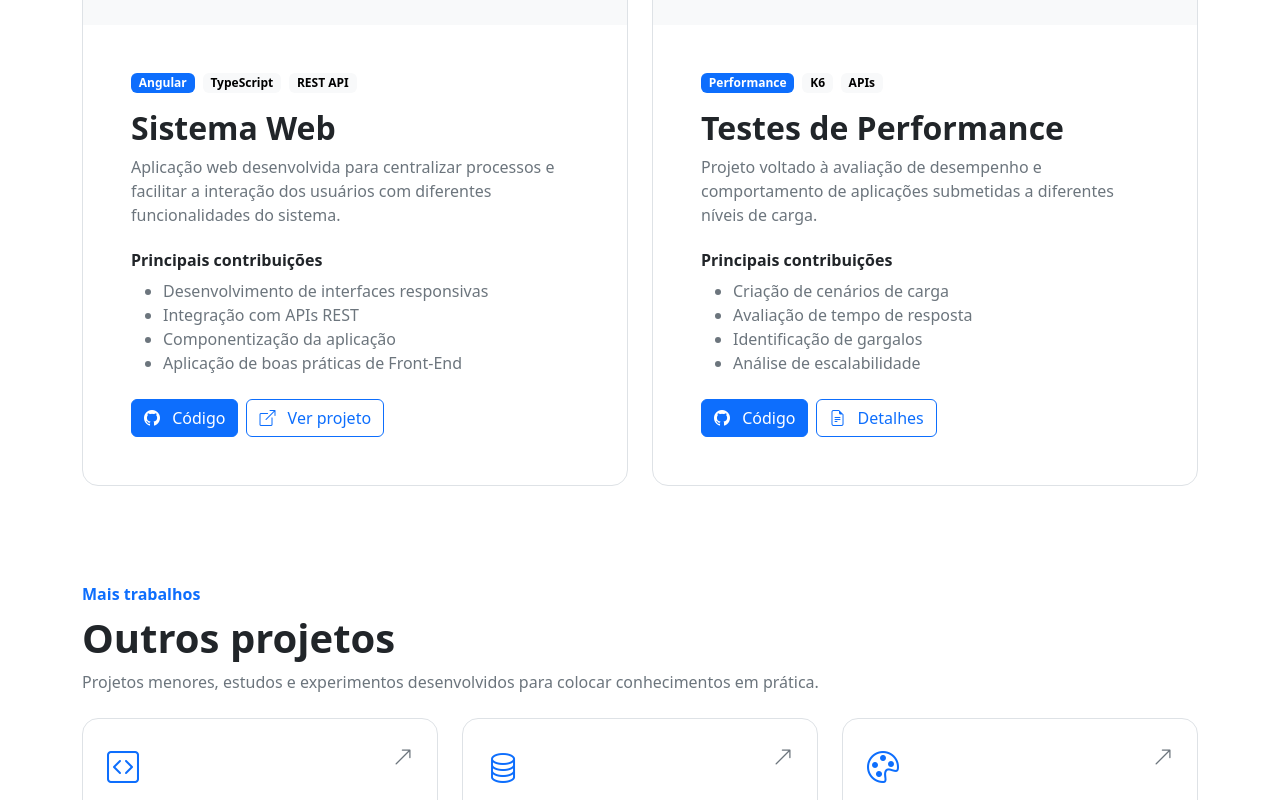
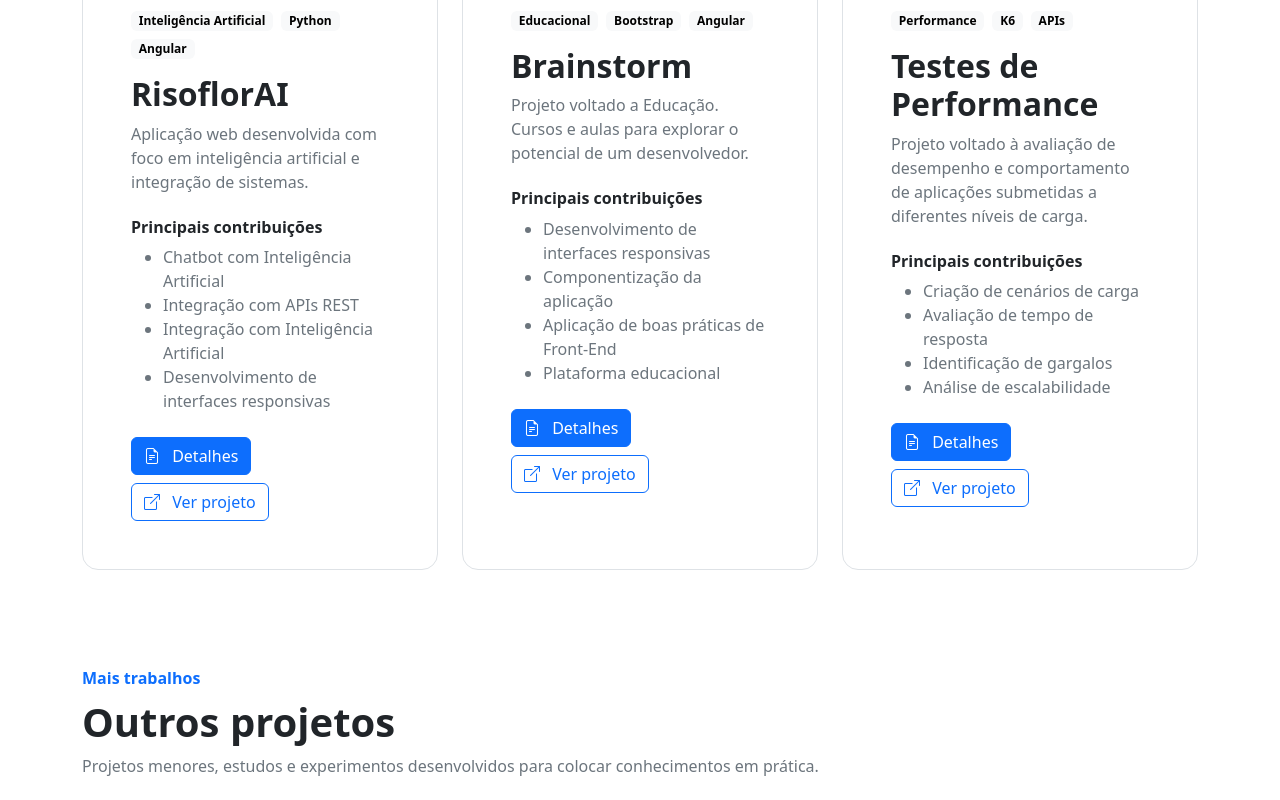
Before and after one commit to ronaldosabino/professional-portfolio, an Angular app: page /projects in a window 1280 px wide. Shown: the part 1100-1900 px from the top of the page. Built offline with nearby package versions, Linux system fonts and the light colour scheme.

Commit message:
feat: update project sections with improved layout, content, and styling

```diff
--- a/src/app/features/home/home.html
+++ b/src/app/features/home/home.html
@@ -561,7 +561,7 @@
     <div class="row g-4">
 
         <!-- Projeto -->
-        <div class="col-md-6 col-lg-4">
+        <div class="col-12 col-lg-4">
 
             <article class="border rounded-4 overflow-hidden h-100">
 
@@ -571,17 +571,17 @@
 
                 <div class="p-4">
 
-                    <div class="d-flex gap-2 flex-wrap">
+                    <div class="d-flex gap-2 flex-wrap mb-3">
 
-                        <span class="badge text-bg-light mb-3">
+                        <span class="badge text-bg-light">
                             Inteligência Artificial
                         </span>
 
-                        <span class="badge text-bg-light mb-3">
+                        <span class="badge text-bg-light">
                             Python
                         </span>
 
-                        <span class="badge text-bg-light mb-3">
+                        <span class="badge text-bg-light">
                             Angular
                         </span>
 
@@ -619,12 +619,16 @@
 
                 <div class="p-4">
 
-                    <div class="d-flex gap-2 flex-wrap">
-                        <span class="badge text-bg-light mb-3">
+                    <div class="d-flex gap-2 flex-wrap mb-3">
+                        <span class="badge text-bg-light">
                             Educacional
                         </span>
 
-                        <span class="badge text-bg-light mb-3">
+                        <span class="badge text-bg-light">
+                            Bootstrap
+                        </span>
+
+                        <span class="badge text-bg-light">
                             Angular
                         </span>
                     </div>
@@ -661,16 +665,16 @@
 
                 <div class="p-4">
 
-                    <div class="d-flex gap-2 flex-wrap">
-                        <span class="badge text-bg-light mb-3">
+                    <div class="d-flex gap-2 flex-wrap mb-3">
+                        <span class="badge text-bg-light">
                             Design System
                         </span>
 
-                        <span class="badge text-bg-light mb-3">
+                        <span class="badge text-bg-light">
                             Responsivo
                         </span>
 
-                        <span class="badge text-bg-light mb-3">
+                        <span class="badge text-bg-light">
                             Angular
                         </span>
                     </div>
--- a/src/app/features/projects/projects.html
+++ b/src/app/features/projects/projects.html
@@ -34,7 +34,7 @@
 
 
 <!-- FILTROS -->
-<section class="pb-4">
+<!-- <section class="pb-4">
 
     <div class="d-flex flex-wrap gap-2">
 
@@ -60,7 +60,7 @@
 
     </div>
 
-</section>
+</section> -->
 
 
 <!-- PROJETOS EM DESTAQUE -->
@@ -86,13 +86,13 @@
     <div class="row g-4">
 
         <!-- PROJETO 1 -->
-        <div class="col-lg-6">
+        <div class="col-12 col-lg-4">
 
             <article class="border rounded-4 overflow-hidden h-100">
 
                 <div class="bg-body-tertiary d-flex align-items-center justify-content-center" style="height: 320px;">
 
-                    <i class="bi bi-window-stack display-1 text-primary"></i>
+                    <i class="bi bi-robot display-1 text-primary"></i>
 
                 </div>
 
@@ -101,30 +101,119 @@
 
                     <div class="d-flex flex-wrap gap-2 mb-3">
 
-                        <span class="badge text-bg-primary">
-                            Angular
+                        <span class="badge text-bg-light">
+                            Inteligência Artificial
                         </span>
 
                         <span class="badge text-bg-light">
-                            TypeScript
+                            Python
                         </span>
 
                         <span class="badge text-bg-light">
-                            REST API
+                            Angular
                         </span>
 
                     </div>
 
 
                     <h3 class="fs-2 fw-bold">
-                        Sistema Web
+                        RisoflorAI
                     </h3>
 
 
                     <p class="text-secondary">
-                        Aplicação web desenvolvida para centralizar
-                        processos e facilitar a interação dos usuários
-                        com diferentes funcionalidades do sistema.
+                        Aplicação web desenvolvida com foco em inteligência artificial e integração de sistemas.
+                    </p>
+
+
+                    <div class="mt-4">
+
+                        <h4 class="fs-6 fw-semibold">
+                            Principais contribuições
+                        </h4>
+
+                        <ul class="text-secondary">
+
+                            <li>
+                                Chatbot com Inteligência Artificial
+                            </li>
+
+                            <li>
+                                Integração com APIs REST
+                            </li>
+
+                            <li>
+                                Integração com Inteligência Artificial
+                            </li>
+
+                            <li>
+                                Desenvolvimento de interfaces responsivas
+                            </li>
+
+                        </ul>
+
+                    </div>
+
+
+                    <div class="d-flex flex-wrap gap-2 mt-4">
+
+                        <button href="#" target="_blank" rel="noopener noreferrer" class="btn btn-primary">
+                            <i class="bi bi-file-earmark-text me-2"></i>
+                            Detalhes
+                        </button>
+
+                        <button href="#" target="_blank" rel="noopener noreferrer" class="btn btn-outline-primary">
+                            <i class="bi bi-box-arrow-up-right me-2"></i>
+                            Ver projeto
+                        </button>
+
+                    </div>
+
+                </div>
+
+            </article>
+
+        </div>
+
+        <!-- PROJETO 2 -->
+        <div class="col-12 col-md-6 col-lg-4">
+
+            <article class="border rounded-4 overflow-hidden h-100">
+
+                <div class="bg-body-tertiary d-flex align-items-center justify-content-center" style="height: 320px;">
+
+                    <i class="bi bi-tornado display-1 text-primary"></i>
+
+                </div>
+
+
+                <div class="p-4 p-lg-5">
+
+                    <div class="d-flex flex-wrap gap-2 mb-3">
+
+                        <span class="badge text-bg-light">
+                            Educacional
+                        </span>
+
+                        <span class="badge text-bg-light">
+                            Bootstrap
+                        </span>
+
+                        <span class="badge text-bg-light">
+                            Angular
+                        </span>
+
+                    </div>
+
+
+                    <h3 class="fs-2 fw-bold">
+                        Brainstorm
+                    </h3>
+
+
+                    <p class="text-secondary">
+                        Projeto voltado a Educação.<br>
+                        Cursos e aulas para explorar o potencial de um desenvolvedor.
                     </p>
 
 
@@ -141,15 +230,15 @@
                             </li>
 
                             <li>
-                                Integração com APIs REST
-                            </li>
-
-                            <li>
                                 Componentização da aplicação
                             </li>
 
                             <li>
                                 Aplicação de boas práticas de Front-End
+                            </li>
+
+                            <li>
+                                Plataforma educacional
                             </li>
 
                         </ul>
@@ -159,15 +248,15 @@
 
                     <div class="d-flex flex-wrap gap-2 mt-4">
 
-                        <a href="#" target="_blank" rel="noopener noreferrer" class="btn btn-primary">
-                            <i class="bi bi-github me-2"></i>
-                            Código
-                        </a>
+                        <button href="#" target="_blank" rel="noopener noreferrer" class="btn btn-primary">
+                            <i class="bi bi-file-earmark-text me-2"></i>
+                            Detalhes
+                        </button>
 
-                        <a href="#" target="_blank" rel="noopener noreferrer" class="btn btn-outline-primary">
+                        <button href="#" target="_blank" rel="noopener noreferrer" class="btn btn-outline-primary">
                             <i class="bi bi-box-arrow-up-right me-2"></i>
                             Ver projeto
-                        </a>
+                        </button>
 
                     </div>
 
@@ -177,9 +266,8 @@
 
         </div>
 
-
-        <!-- PROJETO 2 -->
-        <div class="col-lg-6">
+        <!-- PROJETO 3 -->
+        <div class="col-12 col-md-6 col-lg-4">
 
             <article class="border rounded-4 overflow-hidden h-100">
 
@@ -194,7 +282,7 @@
 
                     <div class="d-flex flex-wrap gap-2 mb-3">
 
-                        <span class="badge text-bg-primary">
+                        <span class="badge text-bg-light">
                             Performance
                         </span>
 
@@ -252,15 +340,15 @@
 
                     <div class="d-flex flex-wrap gap-2 mt-4">
 
-                        <a href="#" target="_blank" rel="noopener noreferrer" class="btn btn-primary">
-                            <i class="bi bi-github me-2"></i>
-                            Código
-                        </a>
-
-                        <a href="#" target="_blank" rel="noopener noreferrer" class="btn btn-outline-primary">
+                        <button href="#" target="_blank" rel="noopener noreferrer" class="btn btn-primary">
                             <i class="bi bi-file-earmark-text me-2"></i>
                             Detalhes
-                        </a>
+                        </button>
+
+                        <button href="#" target="_blank" rel="noopener noreferrer" class="btn btn-outline-primary">
+                            <i class="bi bi-box-arrow-up-right me-2"></i>
+                            Ver projeto
+                        </button>
 
                     </div>
 
@@ -305,7 +393,7 @@
 
                 <div class="d-flex justify-content-between">
 
-                    <i class="bi bi-code-square fs-2 text-primary"></i>
+                    <i class="bi bi-fork-knife fs-2 text-primary"></i>
 
                     <a href="#" target="_blank" rel="noopener noreferrer" class="text-secondary" aria-label="Abrir projeto">
                         <i class="bi bi-arrow-up-right fs-5"></i>
@@ -317,13 +405,12 @@
                 <div class="mt-4">
 
                     <h3 class="fs-4">
-                        Aplicação Angular
+                        Menu
                     </h3>
 
                     <p class="text-secondary">
-                        Aplicação desenvolvida para explorar
-                        componentização, navegação e organização
-                        de projetos Angular.
+                        Cardápio digital. <br>
+                        Desenvolvimento baseado em Design System e responsividade.
                     </p>
 
                 </div>
```
